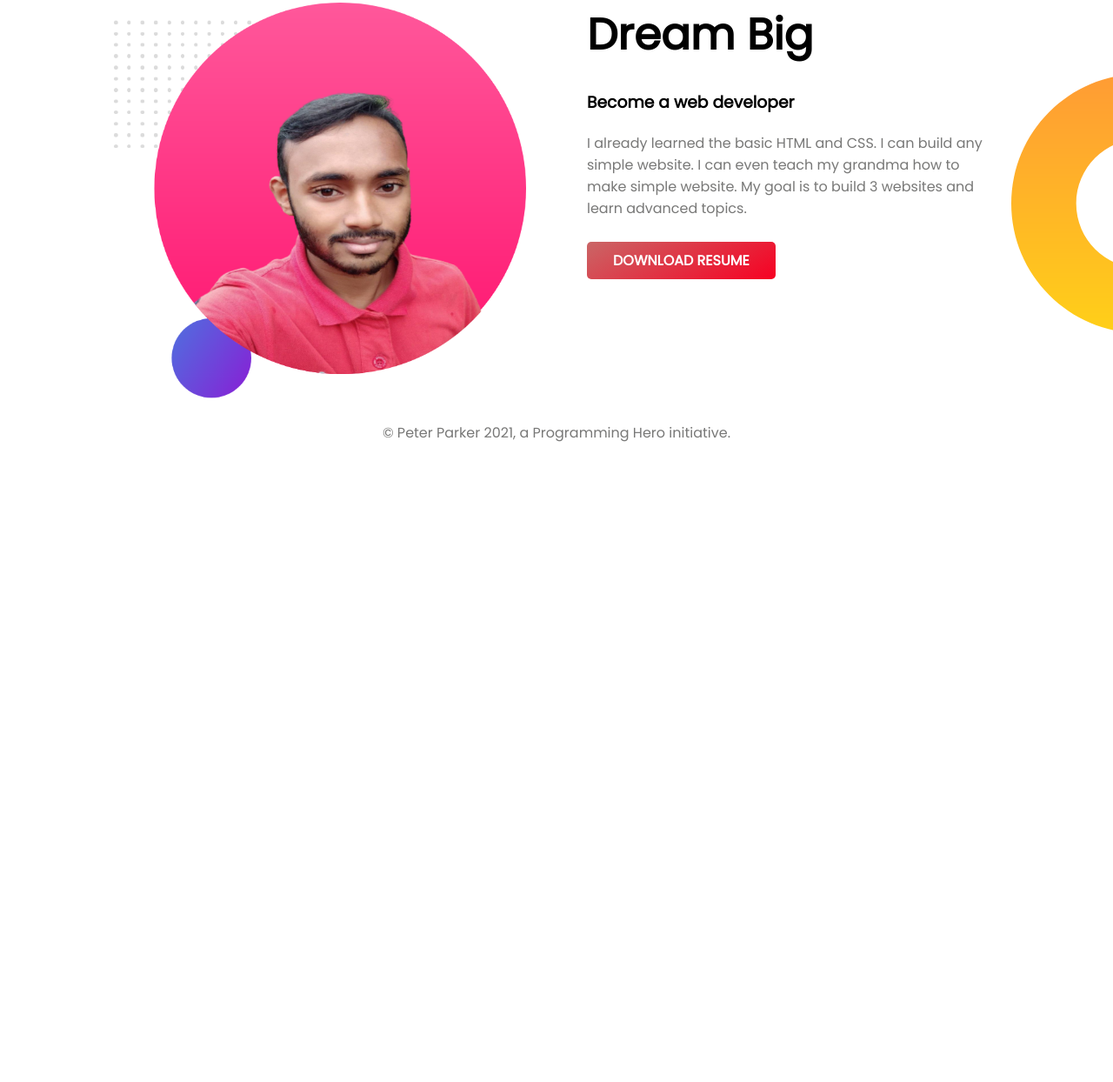
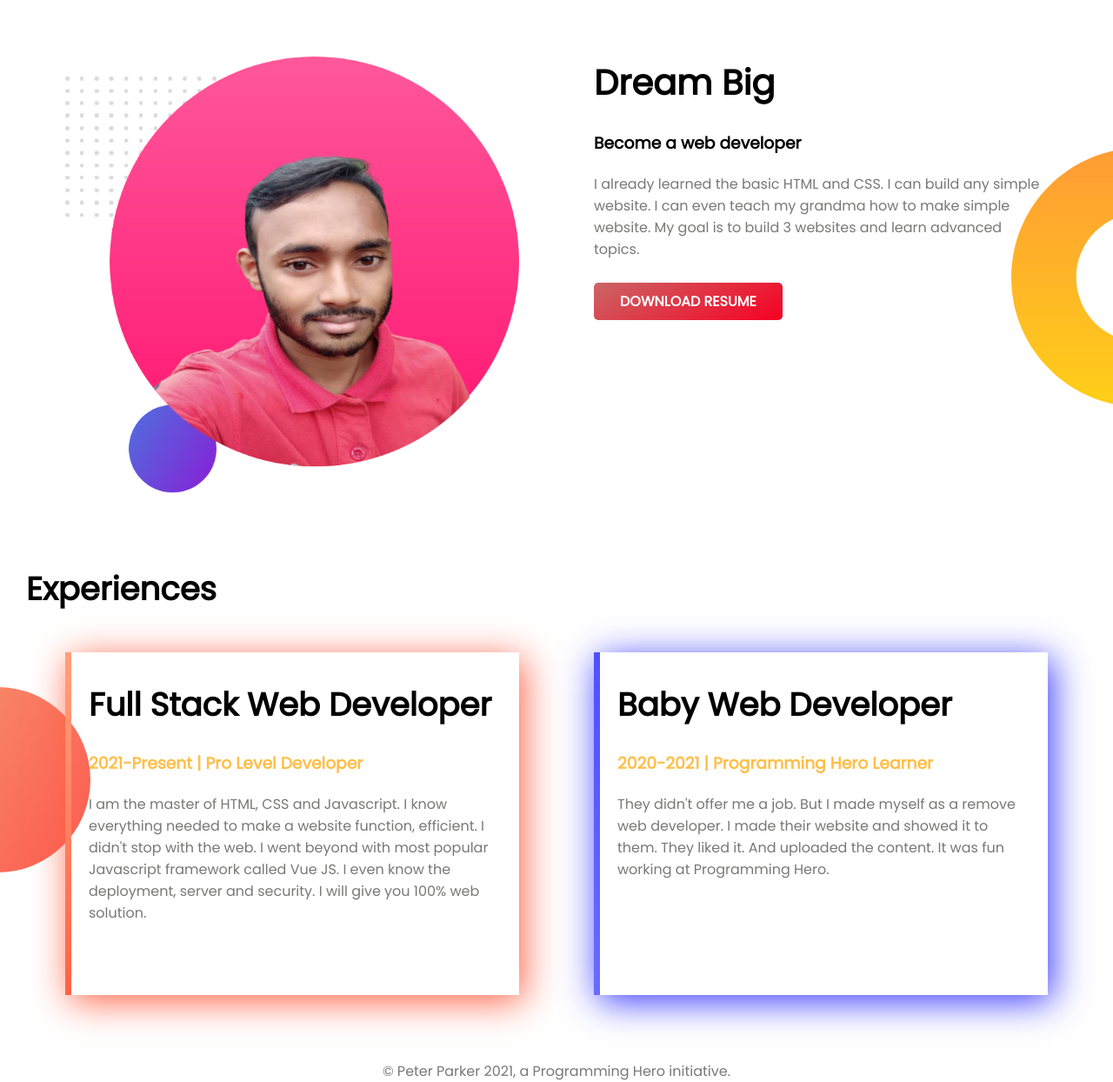
Before and after one commit to Taposhpaul1998/developer-portfoli, a plain HTML site: page index.html in a window 1280 px wide. Shown: the part 535-1779 px from the top of the page at 87% size. Before the commit the page ends 1045 px from the top, so only its background shows below. Drawn offline with Linux system fonts and the light colour scheme.

Commit message:
update commit

```diff
--- a/index.html
+++ b/index.html
@@ -45,6 +45,27 @@
             </div>
         </div>
     </section>
+    <section class="experiences-area">
+        <h2 class="exp-area">Experiences</h2>
+        <div class="conteinar">
+            <div class="half-widh" id="full-stack">
+                <h2>Full Stack Web Developer</h2>
+                <h3>2021-Present | Pro Level Developer</h3>
+                <p>I am the master of HTML, CSS and Javascript. I know everything needed to make a website function,
+                    efficient. I didn't stop with the web. I went beyond with most popular Javascript framework called
+                    Vue JS. I even know the deployment, server and security. I will give you 100% web solution.</p>
+            </div>
+            <div class="half-widh" id="baby-web">
+                <h2>Baby Web Developer</h2>
+                <h3>2020-2021 | Programming Hero Learner</h3>
+                <p>They didn't offer me a job. But I made myself as a remove web developer. I made their website and
+                    showed it to them. They liked it. And uploaded the content. It was fun working at Programming Hero.
+                </p>
+
+            </div>
+
+        </div>
+    </section>
 
     <footer>
         <p>© Peter Parker 2021, a Programming Hero initiative.</p>
--- a/style.css
+++ b/style.css
@@ -5,13 +5,15 @@
 body{
     font-family: 'Poppins', sans-serif;
  }
+ section {
+    margin-bottom: 75px;
+}
  .top-banner{
      background-image: url(developer-portfolio-img/top-banner.png);
      background-repeat: no-repeat;
  }
  .conteinar {
-     width: 85%;
-     padding: 20px;
+     width: 95%;
      display: flex;
 }
  h2{
@@ -51,7 +53,7 @@ a.anchor-button:hover{
 .half-widh {
     width: 50%;
     overflow: hidden;
-    margin: 0px 35px;
+    margin: 0px 43px;
 }
 
 .half-widh img {
@@ -62,6 +64,39 @@ a.anchor-button:hover{
     background-repeat: no-repeat;
     background-position: right;
 }
+section.dream-area h2 {
+    font-size: 40px;
+}
+.experiences-area h2 {
+    font-size: 37px;
+}
+.experiences-area{
+    background-image: url(developer-portfolio-img/exp-bg.png);
+    background-repeat: no-repeat;
+    background-position: left;
+}
+h2.exp-area {
+    margin: 45px 30px;
+}
+div#full-stack {
+    border-left: 7px solid;
+    border-image: linear-gradient(180deg, lightsalmon, tomato);
+    border-image-slice: 1;
+    box-shadow: 5px 7px 40px tomato;
+    height: 330px;
+    padding: 32px 20px;
+}
+div#baby-web {
+    border-left: 7px solid;
+    border-image: linear-gradient(50deg,#0000ff94,#0000ffdb);
+    border-image-slice: 1;
+    box-shadow: 5px 7px 40px #0000ffc7;
+    height: 330px;
+    padding: 32px 20px;
+}
+section.experiences-area h3 {
+    color: #ffa500b8;
+}
 
 footer p {
     text-align: center;
```
